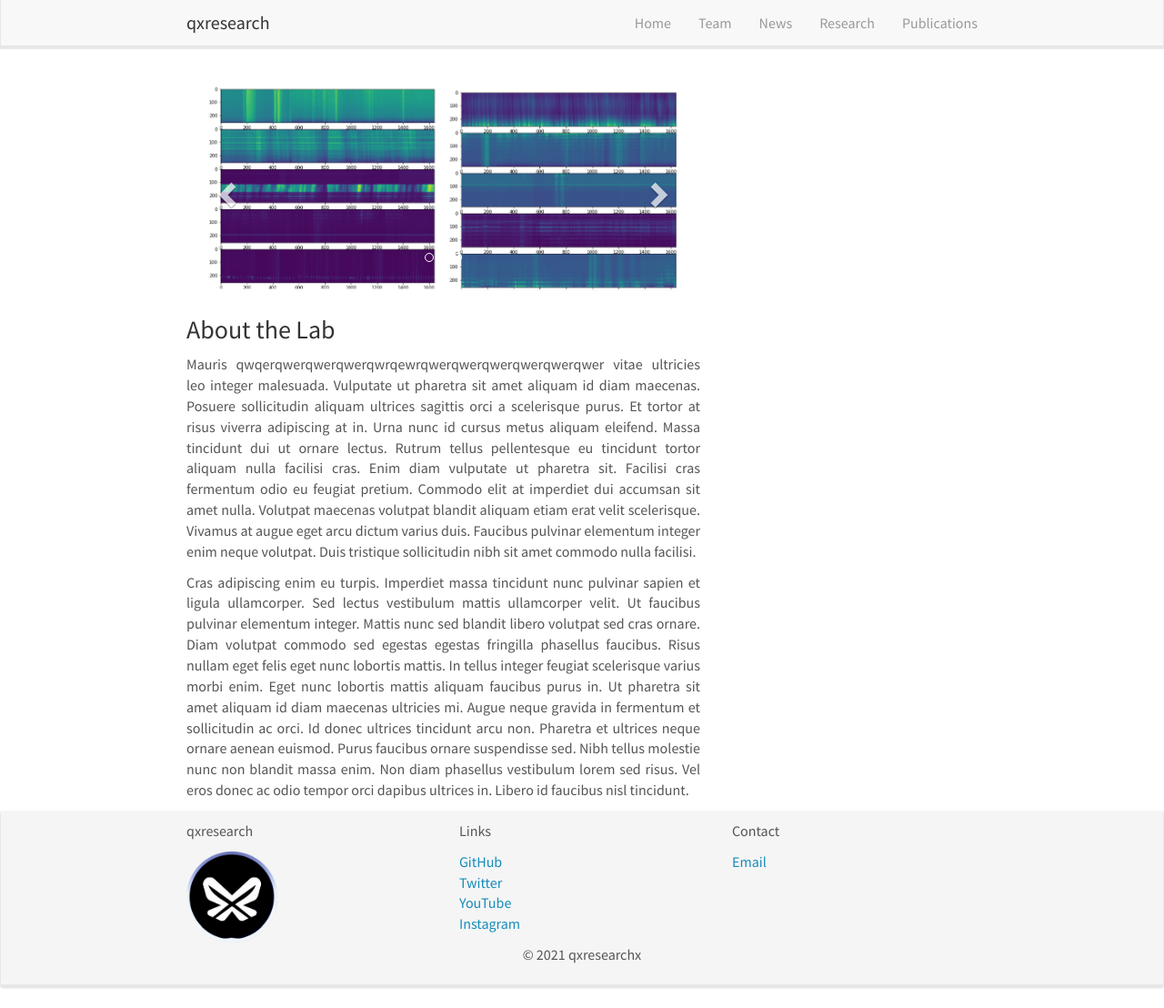
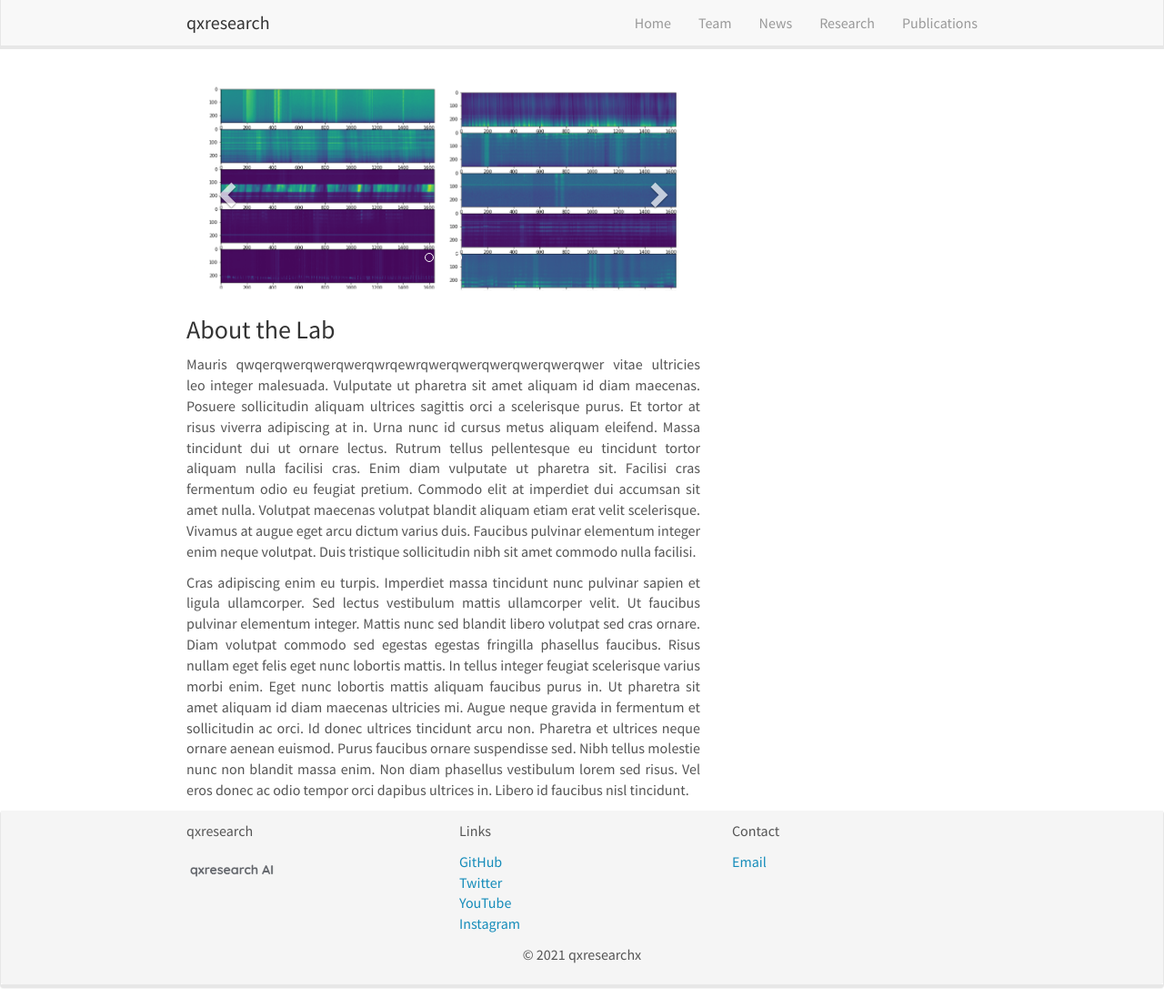
Before and after one commit to qxresearch/qxresearch.github.io, a Jekyll site: the page built from _pages/home.md, in a window 1280 px wide and 1108 px high. Shown: the whole window at 91% size. Built offline with Jekyll 4.4.1, drawn with Linux system fonts in a browser that asks for light colours; nearby versions of some CDN libraries; comment, search, counter and statistics services are not loaded.

Commit message:
Update footer.html

```diff
--- a/_includes/footer.html
+++ b/_includes/footer.html
@@ -4,7 +4,7 @@
 		<div class="row">
 			<div class="col-sm-4">
 				<p>{{ site.title }}</p>
-				<img class="img-fluid" src="../images/logo/p2_auto_x2.png"
+				<img class="img-fluid" src="../images/logo/qxresearch%20AI.png"
 				     style="max-width: 100px;">
 			</div>
 
```
